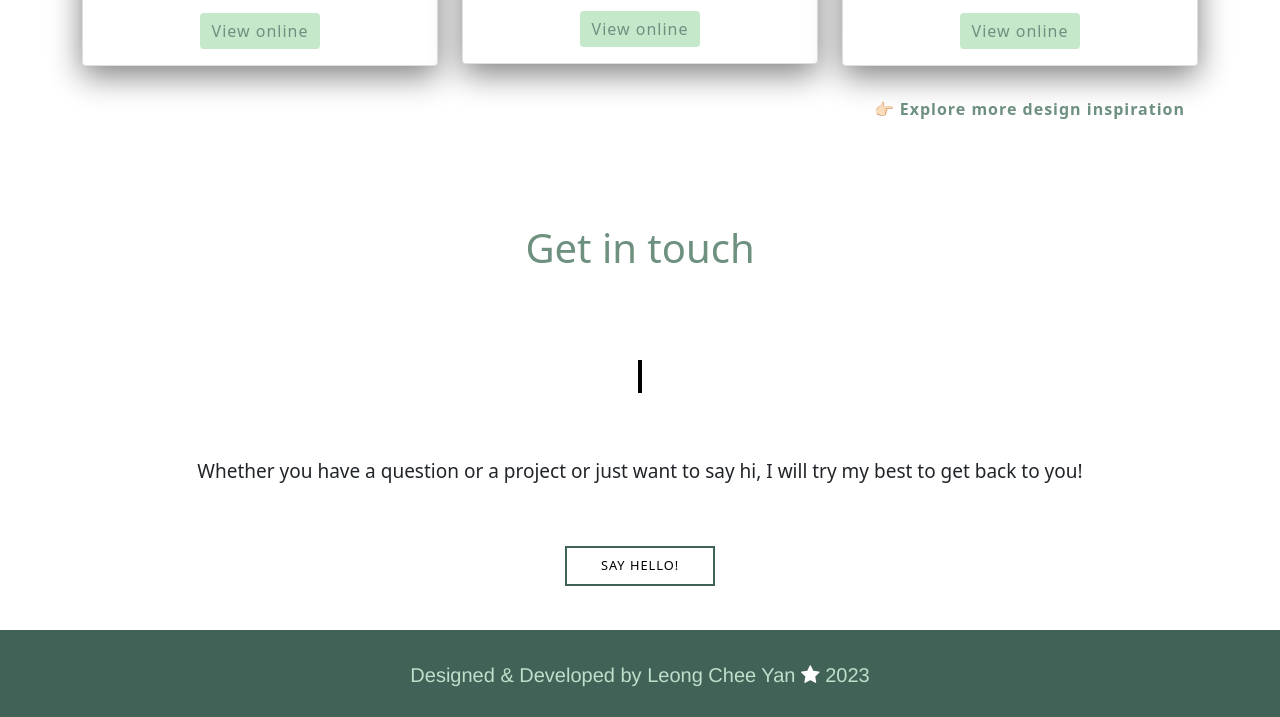
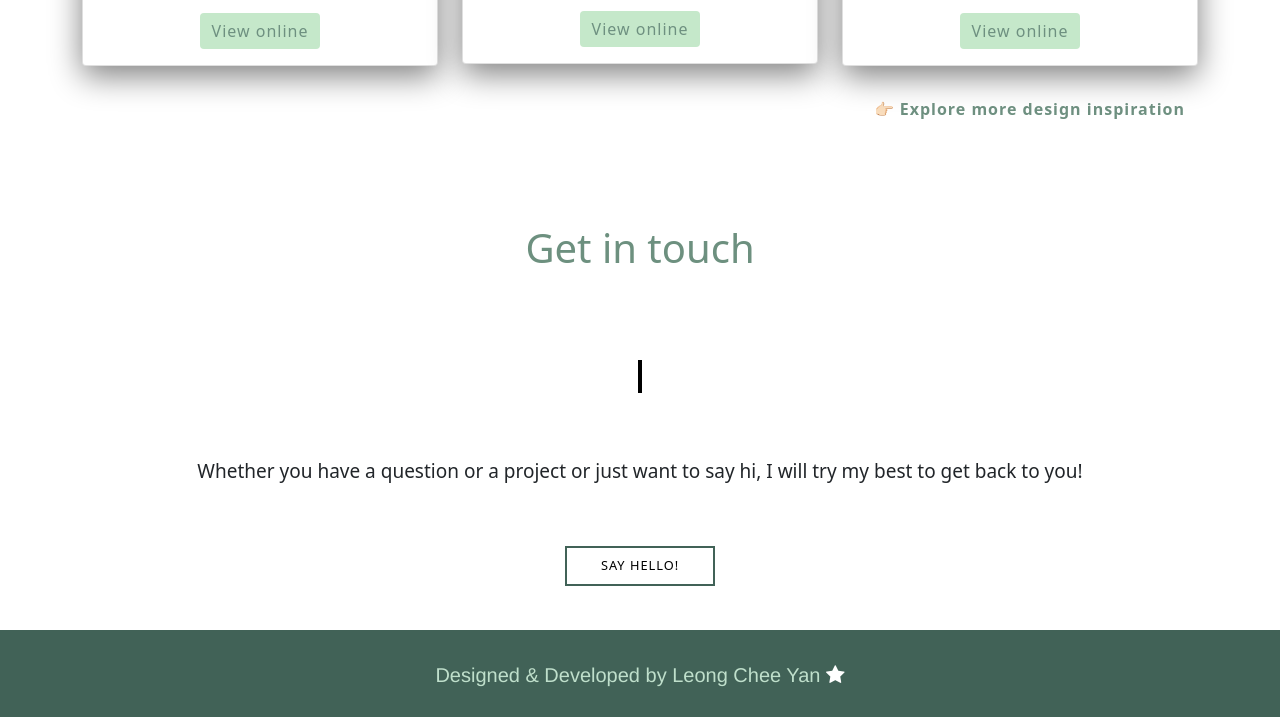
Before and after one commit to cycy96/LCY-Portfolio, a plain HTML site: page index.html in a window 1280 px wide. Shown: the part 2280-2997 px from the top of the page. Drawn offline with nearby package versions, Linux system fonts and the light colour scheme; a web font is replaced by a local one.

Commit message:
Update index.html
remove the year 2023 at footer

```diff
--- a/index.html
+++ b/index.html
@@ -262,7 +262,7 @@
     <!-- footer section-->
     <footer id="footer">
         <div class="container-fluid">
-                <p><br>Designed & Developed by Leong Chee Yan <span class="fa fa-star checked"></span> 2023</p>
+                <p><br>Designed & Developed by Leong Chee Yan <span class="fa fa-star checked"></span></p>
             <!-- social media icons -->
             <div class="social-icons mt-4">
                 <a href="https://github.com/cycy96" target="_blank"><i class="fa fa-github"></i></a>
```
